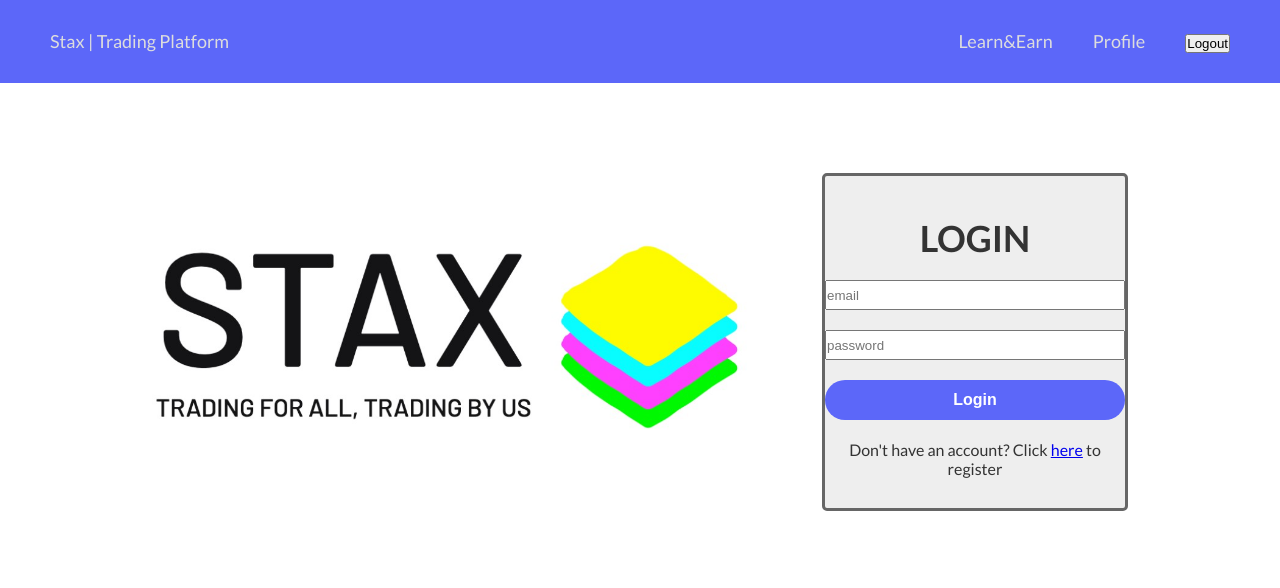
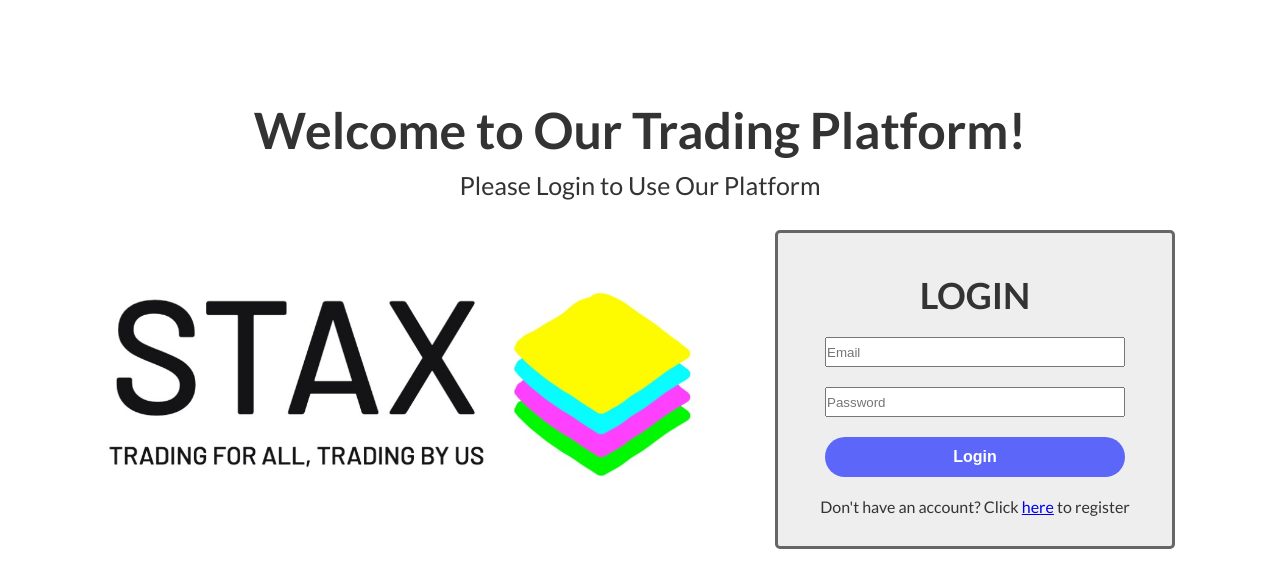
Before and after one commit to RinaYoo/StaxTradingPlatform, a React (Create React App) app: page / in a window 1280 px wide. Shown: the top 588 px of the page. Built offline with nearby package versions, Linux system fonts and the light colour scheme.

Commit message:
Update frontend

```diff
--- a/src/App.css
+++ b/src/App.css
@@ -48,8 +48,18 @@ section {
 /* -------------------------------- */
 /* Login Styles */
 /* -------------------------------- */
+.login > h1 {
+  text-align: center;
+  margin: 10rem 0 1rem;
+  font-size: 5rem;
+}
+
+.login > p {
+  text-align: center;
+  font-size: 2.5rem;
+}
+
 .login-container {
-  padding: 6rem;
   display: flex;
   align-items: center;
   justify-content: center;
@@ -73,7 +83,7 @@ section {
   position: relative;
 }
 
-.login-container form>h1 {
+.login-container form>h2 {
   font-size: 3.6rem;
   margin-top: 4rem;
 }
@@ -128,3 +138,14 @@ section {
 .purple {
   color: #6900ff;
 }
+
+/* -------------------------------- */
+/* SignUp Styles */
+/* -------------------------------- */
+.signup-height {
+  margin-top: 18rem;
+}
+
+.signup-height h1 {
+  padding-top: 2rem;
+}
--- a/src/App.js
+++ b/src/App.js
@@ -26,7 +26,6 @@ function App() {
   return (
     <div className="App">
        <Router>
-         <Navbar />
          <Switch>
            <Route exact path="/home" component={home} />
            <Route exact path="/" component={login} />
--- a/src/pages/Navbar.js
+++ b/src/pages/Navbar.js
@@ -1,13 +1,22 @@
-import { async } from "@firebase/util";
-import { signOut } from "firebase/auth";
-import React, { Component } from "react";
-import { auth } from "../firebase";
+import React, { useContext } from "react";
+import { useHistory } from "react-router-dom";
+import { getAuth, signOut } from "firebase/auth";
+import { AuthContext } from "../context/AuthContext";
 
 function Navbar() {
+  const auth = getAuth();
 
-  const logout = async () => {
-    await signOut(auth);
-  }
+  const handleLogout = (e) => {
+    signOut(auth)
+      .then(() => {
+        //Sign-Out Successful
+        console.log("successful");
+      })
+      .catch((error) => {
+        console.log("failed");
+      });
+  };
+
 
   return (
     <div>
@@ -16,7 +25,9 @@ function Navbar() {
         <div className="nav-item">
           <a href="/learnAndEarn">Learn&Earn</a>
           <a href="/Profile">Profile</a>
-          <button onClick={logout}>Logout</button>
+          <a href="/" onClick={handleLogout}>
+            Logout
+          </a>
         </div>
       </nav>
     </div>
--- a/src/pages/home.js
+++ b/src/pages/home.js
@@ -2,7 +2,7 @@ import React, { Component, useState, useEffect } from "react";
 import Coins from "../components/Coins";
 import axios from "axios";
 import { FaCoins } from "react-icons/fa";
-import {Switch, Route} from 'react-router-dom';
+import { getAuth, signOut } from "firebase/auth";
 
 function Home() {
   const [coins, setCoins] = useState([]);
@@ -21,8 +21,32 @@ function Home() {
         console.log(error);
       });
   }, []);
+
+  const auth = getAuth();
+
+  const handleLogout = (e) => {
+    signOut(auth)
+      .then(() => {
+        //Sign-Out Successful
+        console.log("successful");
+      })
+      .catch((error) => {
+        console.log("failed");
+      });
+  };
+
   return (
     <div>
+      <nav>
+        <a href="/home"> Stax | Trading Platform </a>
+        <div className="nav-item">
+          <a href="/learnAndEarn">Learn&Earn</a>
+          <a href="/Profile">Profile</a>
+          <a href="/" onClick={handleLogout}>
+            Logout
+          </a>
+        </div>
+      </nav>
       <section className="home">
         <div className="home-title">
           <FaCoins className="icon" />
@@ -30,7 +54,9 @@ function Home() {
             Coin<span className="purple">Search</span>
           </h1>
         </div>
-        <a href="/"><Coins coins={coins} /></a>
+        <a href="/">
+          <Coins coins={coins} />
+        </a>
       </section>
     </div>
   );
--- a/src/pages/learnAndEarn.js
+++ b/src/pages/learnAndEarn.js
@@ -1,13 +1,35 @@
-import React, { Component } from 'react'
+import React, { Component } from "react";
+import { getAuth, signOut } from "firebase/auth";
 
-export class learnAndEarn extends Component {
-  render() {
-    return (
-      <div>
-        <h1>Learn and Earn</h1>
-      </div>
-    )
-  }
+function LearnAndEarn() {
+  const auth = getAuth();
+
+  const handleLogout = (e) => {
+    signOut(auth)
+      .then(() => {
+        //Sign-Out Successful
+        console.log("successful");
+      })
+      .catch((error) => {
+        console.log("failed");
+      });
+  };
+
+  return (
+    <div>
+      <nav>
+        <a href="/home"> Stax | Trading Platform </a>
+        <div className="nav-item">
+          <a href="/learnAndEarn">Learn&Earn</a>
+          <a href="/Profile">Profile</a>
+          <a href="/" onClick={handleLogout}>
+            Logout
+          </a>
+        </div>
+      </nav>
+      <h1>Learn and Earn</h1>
+    </div>
+  );
 }
 
-export default learnAndEarn
+export default LearnAndEarn;
--- a/src/pages/login.js
+++ b/src/pages/login.js
@@ -32,19 +32,21 @@ function Login() {
   const {dispatch} = useContext(AuthContext)
 
   return (
-    <div>
+    <div className="login">
+      <h1>Welcome to Our Trading Platform!</h1>
+      <p>Please Login to Use Our Platform</p>
       <section className="login-container">
         <img className="logo-img" src={logo} alt="Stax" />
         <form onSubmit={handleLogin} className="login-section">
-          <h1>LOGIN</h1>
+          <h2>LOGIN</h2>
           <input
             type="email"
-            placeholder="email"
+            placeholder="Email"
             onChange={(e) => setEmail(e.target.value)}
           />
           <input
             type="password"
-            placeholder="password"
+            placeholder="Password"
             onChange={(e) => setPassword(e.target.value)}
           />
           <button type="submit">Login</button>
--- a/src/pages/profile.js
+++ b/src/pages/profile.js
@@ -1,13 +1,34 @@
-import React, { Component } from 'react'
+import React, { Component } from "react";
+import { getAuth, signOut } from "firebase/auth";
 
-export class profile extends Component {
-  render() {
-    return (
-      <div>
+function Profile() {
 
-      </div>
-    )
-  }
+  const auth = getAuth();
+
+  const handleLogout = (e) => {
+    signOut(auth)
+      .then(() => {
+        //Sign-Out Successful
+        console.log("successful");
+      })
+      .catch((error) => {
+        console.log("failed");
+      });
+  };
+  return (
+    <div>
+      <nav>
+        <a href="/home"> Stax | Trading Platform </a>
+        <div className="nav-item">
+          <a href="/learnAndEarn">Learn&Earn</a>
+          <a href="/Profile">Profile</a>
+          <a href="/" onClick={handleLogout}>
+            Logout
+          </a>
+        </div>
+      </nav>
+    </div>
+  );
 }
 
-export default profile
+export default Profile;
--- a/src/pages/signup.js
+++ b/src/pages/signup.js
@@ -73,7 +73,7 @@ function SignUp() {
           />
           <button type="submit">Sign Up</button>
           <p>
-            Have an account? Click <a href="signup">here</a> to login
+            Have an account? Click <a href="/">here</a> to login
           </p>
         </form>
       </section>
```
